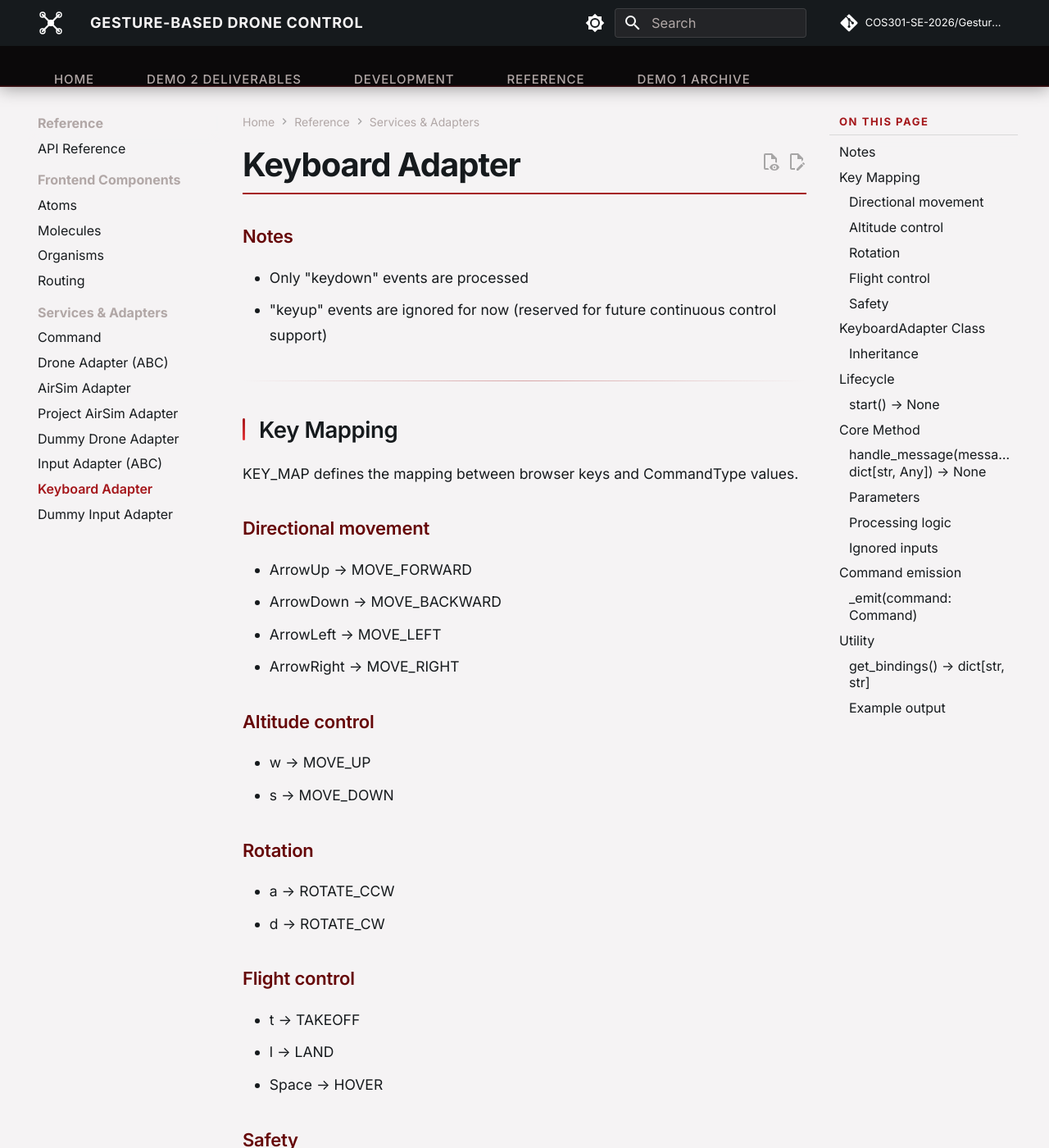
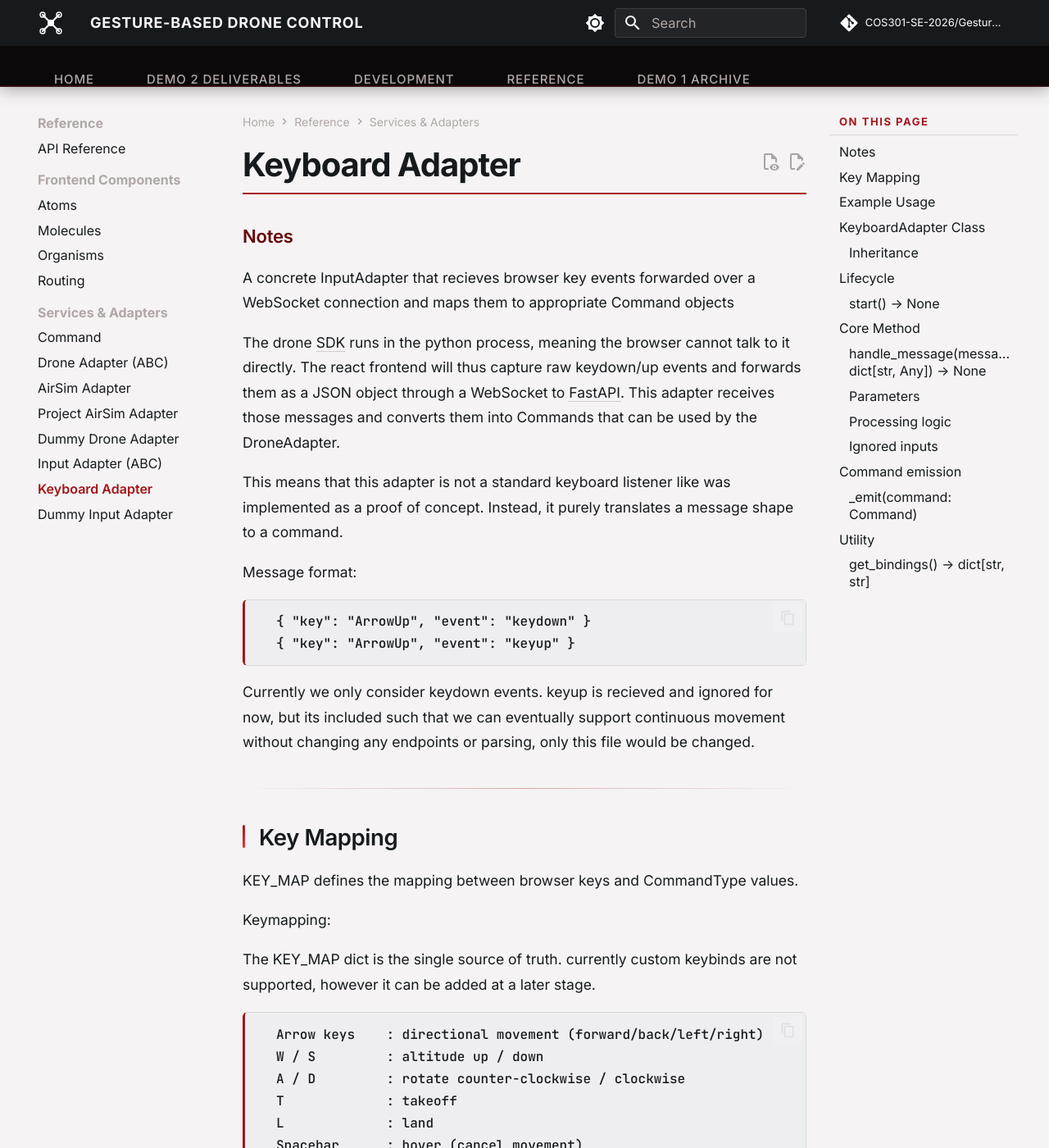
Before and after one commit to COS301-SE-2026/Gesture-Based-Drone-Control, an MkDocs documentation site: the page built from docs/services/keyboard_adapter.md, in a window 1280 px wide and 1400 px high. Shown: the whole window at 82% size. Built offline with MkDocs 1.6.1 and Material for MkDocs 9.7.7, drawn with Linux system fonts in a browser that asks for light colours; comment, search, counter and statistics services are not loaded; some of the changed text lies outside the part shown.

Commit message:
inputAdapter docs

````diff
--- a/docs/services/keyboard_adapter.md
+++ b/docs/services/keyboard_adapter.md
@@ -1,8 +1,28 @@
 
 ### Notes
 
-- Only "keydown" events are processed
-- "keyup" events are ignored for now (reserved for future continuous control support)
+A concrete InputAdapter that recieves browser key events forwarded
+over a WebSocket connection and maps them to appropriate Command objects
+
+The drone SDK runs in the python process, meaning the browser cannot talk
+to it directly. The react frontend will thus capture raw keydown/up events and
+forwards them as a JSON object through a WebSocket to FastAPI.
+This adapter receives those messages and converts them into Commands that can
+be used by the DroneAdapter.
+
+This means that this adapter is not a standard keyboard listener like was implemented
+as a proof of concept. Instead, it purely translates a message shape to a command.
+
+Message format:
+
+```
+  { "key": "ArrowUp", "event": "keydown" }
+  { "key": "ArrowUp", "event": "keyup" }
+```
+
+Currently we only consider keydown events. keyup is recieved and ignored for now,
+but its included such that we can eventually support continuous movement without changing
+any endpoints or parsing, only this file would be changed.
 
 ---
 
@@ -10,27 +30,47 @@
 
 KEY_MAP defines the mapping between browser keys and CommandType values.
 
-### Directional movement
-- ArrowUp -> MOVE_FORWARD
-- ArrowDown -> MOVE_BACKWARD
-- ArrowLeft -> MOVE_LEFT
-- ArrowRight -> MOVE_RIGHT
+Keymapping:
 
-### Altitude control
-- w -> MOVE_UP
-- s -> MOVE_DOWN
+The KEY_MAP dict is the single source of truth. currently custom keybinds are not supported,
+however it can be added at a later stage.
 
-### Rotation
-- a -> ROTATE_CCW
-- d -> ROTATE_CW
+```
+  Arrow keys    : directional movement (forward/back/left/right)
+  W / S         : altitude up / down
+  A / D         : rotate counter-clockwise / clockwise
+  T             : takeoff
+  L             : land
+  Spacebar      : hover (cancel movement)
+  Escape        : EMERGENCY_STOP
+```
 
-### Flight control
-- t -> TAKEOFF
-- l -> LAND
-- Space -> HOVER
+---
 
-### Safety
-- Escape -> EMERGENCY_STOP
+## Example Usage
+
+Usage: **FastAPI WebSockets**
+
+    # intialisation
+    adapter = KeyboardAdapter()
+    adapter.set_handler(lambda cmd: asyncio.create_task(drone.execute(cmd)))
+    await adapter.start()
+
+    @app.websocket("/ws/keyboard")
+    async def ws_keyboard(ws: WebSocket):
+      await ws.accept()
+      while True:
+        msg = await ws.receive_json()
+        adapter.handle_message(msg)
+
+Usage: **PyTest unit testing**:
+
+    received: list[Command] = []
+    adapter = KeyboardAdapter()
+    adapter.set_handler(received.append)
+
+    adapter.handle_message({"key": "t", "event": "keydown"})
+    assert received[0].type == CommandType.TAKEOFF
 
 ---
 
@@ -110,5 +150,3 @@
 Returns a readable mapping of keyboard keys to command names.
 
 ---
-
-### Example output
````
Also changed, not shown: docs/services/command.md (+5 -1 lines), docs/services/dummy_input_adapter.md (+3 -2 lines), docs/services/input_adapter.md (+1 -2 lines).
